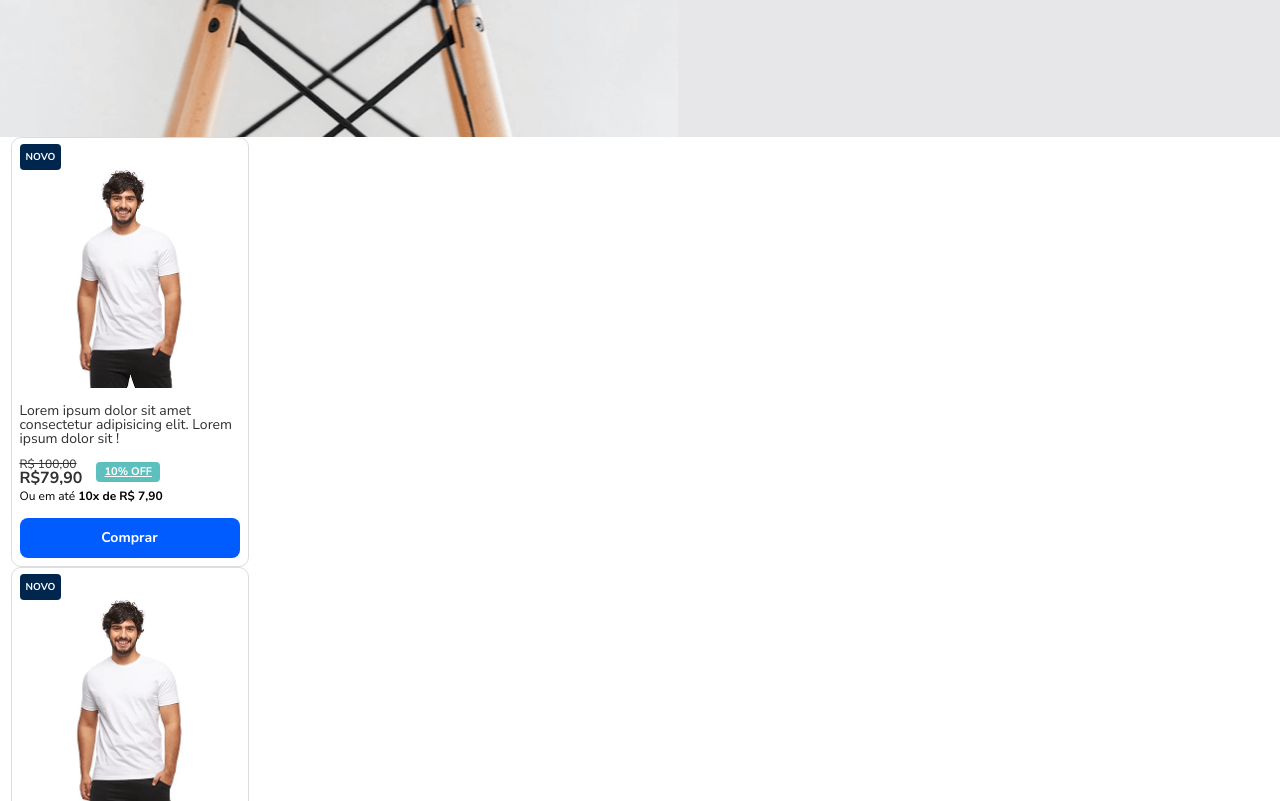
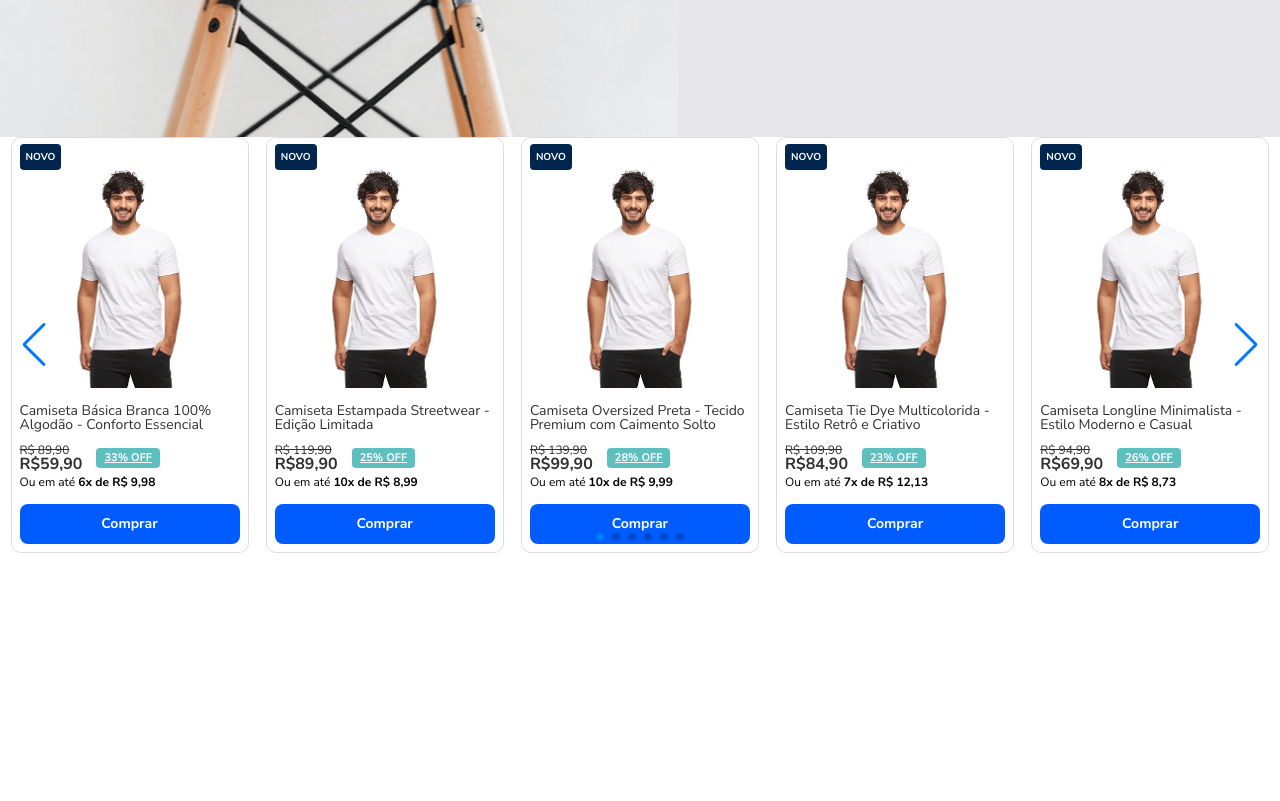
Before and after one commit to gleidsonfagno/e-commerce, a website with bundled scripts: page index.html in a window 1280 px wide. Shown: the part 559-1360 px from the top of the page. After the commit the page ends 1112 px from the top, so only its background shows below. Built offline with nearby package versions, Linux system fonts and the light colour scheme; files whose address does not match are found by name.

Commit message:
feat: Criado o carrossel de produtos com Swiper

```diff
--- a/index.html
+++ b/index.html
@@ -1,18 +1,21 @@
 <!DOCTYPE html>
 <html lang="pt-BR">
+
 <head>
   <meta charset="UTF-8" />
   <meta name="viewport" content="width=device-width, initial-scale=1.0" />
-    <link rel="stylesheet" href="build/stylesheets/index.css"  />
-    <link rel="preconnect" href="https://fonts.googleapis.com" />
-    <link rel="preconnect" href="https://fonts.gstatic.com" crossorigin />
+  <!-- Link do gopgle fontes -->
+  <!-- <link rel="preconnect" href="https://fonts.googleapis.com" />
+    <link rel="preconnect" href="https://fonts.gstatic.com" crossorigin /> -->
   <link
     href="https://fonts.googleapis.com/css2?family=Nunito+Sans:opsz,wght@6..12,200..1000&family=Nunito:wght@200..1000&display=swap"
-      rel="stylesheet"
-    />
-
+    rel="stylesheet" />
+  <link rel="stylesheet" href="build/stylesheets/index.css" />
+  <!-- Link do Swiper CSS -->
+  <link rel="stylesheet" href="https://cdn.jsdelivr.net/npm/swiper@11/swiper-bundle.min.css" />
   <title>Avanti</title>
 </head>
+
 <body>
   <header class="header">
     <div class="header-promocao">
@@ -22,15 +25,18 @@
       </p>
     </div>
 
-     <div class="header-content" >
+    <div class="header-content">
 
       <div class="header-user-content">
         <div class="header-user">
           <button class="menu-mobile">
             <svg width="24" height="25" viewBox="0 0 24 25" fill="none" xmlns="http://www.w3.org/2000/svg">
-              <line x1="1" y1="12.4998" x2="22.7185" y2="12.4998" stroke="black" stroke-width="2" stroke-linecap="round"/>
-              <line x1="1" y1="23.1921" x2="22.7185" y2="23.1921" stroke="black" stroke-width="2" stroke-linecap="round"/>
-              <line x1="1" y1="1.80762" x2="22.7185" y2="1.80762" stroke="black" stroke-width="2" stroke-linecap="round"/>
+              <line x1="1" y1="12.4998" x2="22.7185" y2="12.4998" stroke="black" stroke-width="2"
+                stroke-linecap="round" />
+              <line x1="1" y1="23.1921" x2="22.7185" y2="23.1921" stroke="black" stroke-width="2"
+                stroke-linecap="round" />
+              <line x1="1" y1="1.80762" x2="22.7185" y2="1.80762" stroke="black" stroke-width="2"
+                stroke-linecap="round" />
             </svg>
 
           </button>
@@ -72,9 +78,9 @@
             <button class="menu-toggle">
 
               <svg width="14" height="12" viewBox="0 0 14 12" fill="none" xmlns="http://www.w3.org/2000/svg">
-<line x1="1" y1="6" x2="13" y2="6" stroke="currentColor" stroke-width="2" stroke-linecap="round"/>
-<line x1="1" y1="11" x2="13" y2="11" stroke="currentColor" stroke-width="2" stroke-linecap="round"/>
-<line x1="1" y1="1" x2="13" y2="1" stroke="currentColor" stroke-width="2" stroke-linecap="round"/>
+                <line x1="1" y1="6" x2="13" y2="6" stroke="currentColor" stroke-width="2" stroke-linecap="round" />
+                <line x1="1" y1="11" x2="13" y2="11" stroke="currentColor" stroke-width="2" stroke-linecap="round" />
+                <line x1="1" y1="1" x2="13" y2="1" stroke="currentColor" stroke-width="2" stroke-linecap="round" />
               </svg>
               <a href="#">Todas as Categorias</a>
             </button>
@@ -231,7 +237,7 @@
           </div>
 
           <article class="card-panel">
-          <h2>Confira os Produtos <br> <strong>Que  <br> acabaram De chegar</strong></h2>
+            <h2>Confira os Produtos <br> <strong>Que <br> acabaram De chegar</strong></h2>
             <button>Ver todos</button>
           </article>
 
@@ -247,36 +253,42 @@
     </div>
 
     <div class="hero-banner-promotion">
-        <h1>super <span>sale</span>  </h1>
+      <h1>super <span>sale</span> </h1>
       <p>Selected items up to</p>
       <h3> 50%off</h3>
     </div>
   </section>
   <main>
 
-      <section >
+    <section>
+
+      <div class="swiper container-product">
+        <div class="card-wrapeper">
+
+          <ul class="card-item swiper-wrapper">
+
+            <li class="swiper-slide">
               <article class="card">
                 <div class="card-img">
                   <span>Novo</span>
-            <img src="./src/assets/card-item.png" alt="imagem do produto">
+                  <img src="./src/assets/card-item.png" alt="Camiseta Básica Branca">
                 </div>
 
                 <div class="card-content">
-            <h3>Lorem ipsum dolor sit amet consectetur adipisicing elit. Lorem ipsum dolor sit !</h3>
+                  <h3>Camiseta Básica Branca 100% Algodão - Conforto Essencial</h3>
 
                   <div class="card-price">
-              <p> <span>R$ 100,00</span> R$79,90</p>
+                    <p> <span>R$ 89,90</span> R$59,90</p>
                     <span class="card-disont">
-                10% off
+                      33% off
                     </span>
                   </div>
 
-            <p>Ou em até <span>10x de R$ 7,90</span></p>
+                  <p>Ou em até <span>6x de R$ 9,98</span></p>
                 </div>
 
                 <div class="buy-button-card">
                   <button class="add-to-cart">Comprar</button>
-
                   <div class="counter hidden">
                     <button class="decrease">−</button>
                     <span class="quantity">1</span>
@@ -284,29 +296,30 @@
                   </div>
                 </div>
               </article>
+            </li>
 
+            <li class="swiper-slide">
               <article class="card">
                 <div class="card-img">
                   <span>Novo</span>
-            <img src="./src/assets/card-item.png" alt="imagem do produto">
+                  <img src="./src/assets/card-item.png" alt="Camiseta Estampada Streetwear">
                 </div>
 
                 <div class="card-content">
-            <h3>Lorem ipsum dolor sit amet consectetur adipisicing elit. Lorem ipsum dolor sit !</h3>
+                  <h3>Camiseta Estampada Streetwear - Edição Limitada</h3>
 
                   <div class="card-price">
-              <p> <span>R$ 100,00</span> R$79,90</p>
+                    <p> <span>R$ 119,90</span> R$89,90</p>
                     <span class="card-disont">
-                10% off
+                      25% off
                     </span>
                   </div>
 
-            <p>Ou em até <span>10x de R$ 7,90</span></p>
+                  <p>Ou em até <span>10x de R$ 8,99</span></p>
                 </div>
 
                 <div class="buy-button-card">
                   <button class="add-to-cart">Comprar</button>
-
                   <div class="counter hidden">
                     <button class="decrease">−</button>
                     <span class="quantity">1</span>
@@ -314,6 +327,146 @@
                   </div>
                 </div>
               </article>
+            </li>
+
+            <li class="swiper-slide">
+              <article class="card">
+                <div class="card-img">
+                  <span>Novo</span>
+                  <img src="./src/assets/card-item.png" alt="Camiseta Oversized Preta">
+                </div>
+
+                <div class="card-content">
+                  <h3>Camiseta Oversized Preta - Tecido Premium com Caimento Solto</h3>
+
+                  <div class="card-price">
+                    <p> <span>R$ 139,90</span> R$99,90</p>
+                    <span class="card-disont">
+                      28% off
+                    </span>
+                  </div>
+
+                  <p>Ou em até <span>10x de R$ 9,99</span></p>
+                </div>
+
+                <div class="buy-button-card">
+                  <button class="add-to-cart">Comprar</button>
+                  <div class="counter hidden">
+                    <button class="decrease">−</button>
+                    <span class="quantity">1</span>
+                    <button class="increase">+</button>
+                  </div>
+                </div>
+              </article>
+            </li>
+
+            <li class="swiper-slide">
+              <article class="card">
+                <div class="card-img">
+                  <span>Novo</span>
+                  <img src="./src/assets/card-item.png" alt="Camiseta Tie Dye Multicolorida">
+                </div>
+
+                <div class="card-content">
+                  <h3>Camiseta Tie Dye Multicolorida - Estilo Retrô e Criativo</h3>
+
+                  <div class="card-price">
+                    <p> <span>R$ 109,90</span> R$84,90</p>
+                    <span class="card-disont">
+                      23% off
+                    </span>
+                  </div>
+
+                  <p>Ou em até <span>7x de R$ 12,13</span></p>
+                </div>
+
+                <div class="buy-button-card">
+                  <button class="add-to-cart">Comprar</button>
+                  <div class="counter hidden">
+                    <button class="decrease">−</button>
+                    <span class="quantity">1</span>
+                    <button class="increase">+</button>
+                  </div>
+                </div>
+              </article>
+            </li>
+
+            <li class="swiper-slide">
+              <article class="card">
+                <div class="card-img">
+                  <span>Novo</span>
+                  <img src="./src/assets/card-item.png" alt="Camiseta Longline Minimalista">
+                </div>
+
+                <div class="card-content">
+                  <h3>Camiseta Longline Minimalista - Estilo Moderno e Casual</h3>
+
+                  <div class="card-price">
+                    <p> <span>R$ 94,90</span> R$69,90</p>
+                    <span class="card-disont">
+                      26% off
+                    </span>
+                  </div>
+
+                  <p>Ou em até <span>8x de R$ 8,73</span></p>
+                </div>
+
+                <div class="buy-button-card">
+                  <button class="add-to-cart">Comprar</button>
+                  <div class="counter hidden">
+                    <button class="decrease">−</button>
+                    <span class="quantity">1</span>
+                    <button class="increase">+</button>
+                  </div>
+                </div>
+              </article>
+            </li>
+
+            <li class="swiper-slide">
+              <article class="card">
+                <div class="card-img">
+                  <span>Novo</span>
+                  <img src="./src/assets/card-item.png" alt="Camiseta Manga Raglan">
+                </div>
+
+                <div class="card-content">
+                  <h3>Camiseta Manga Raglan - Inspirada no Estilo Baseball</h3>
+
+                  <div class="card-price">
+                    <p> <span>R$ 99,90</span> R$74,90</p>
+                    <span class="card-disont">
+                      25% off
+                    </span>
+                  </div>
+
+                  <p>Ou em até <span>9x de R$ 8,32</span></p>
+                </div>
+
+                <div class="buy-button-card">
+                  <button class="add-to-cart">Comprar</button>
+                  <div class="counter hidden">
+                    <button class="decrease">−</button>
+                    <span class="quantity">1</span>
+                    <button class="increase">+</button>
+                  </div>
+                </div>
+              </article>
+            </li>
+
+          </ul>
+
+
+          <div class="swiper-pagination"></div>
+
+
+          <div class="swiper-button-prev"></div>
+          <div class="swiper-button-next"></div>
+
+
+        </div>
+      </div>
+
+
 
     </section>
 
@@ -321,6 +474,8 @@
 
   </main>
 
-    <script src="/src//js/menu-toggle.js"></script>
+  <script src="https://cdn.jsdelivr.net/npm/swiper@11/swiper-bundle.min.js"></script>
+  <script type="module" src="/src/js/index.js"></script>
 </body>
+
 </html>
--- a/package.json
+++ b/package.json
@@ -1,5 +1,6 @@
 {
   "devDependencies": {
+    "prettier": "^3.5.3",
     "sass": "^1.86.0"
   },
   "scripts": {
--- /dev/null
+++ b/src/js/carrosel_prodcts.js
@@ -0,0 +1,29 @@
+new Swiper('.card-wrapeper', {
+    loop: true,
+    spaceBetween: 17,
+    // If we need pagination
+    pagination: {
+      el: '.swiper-pagination',
+      clickable: true
+    },
+
+    // Navigation arrows
+    navigation: {
+      nextEl: '.swiper-button-next',
+      prevEl: '.swiper-button-prev',
+    },
+
+   // Responsive breakpoints
+
+    breakpoints: {
+        0: {
+            slidesPerView: 2
+        },
+        640: {
+            slidesPerView: 3
+        },
+        1200: {
+            slidesPerView: 5
+        }
+      }
+  });
--- /dev/null
+++ b/src/js/index.js
@@ -0,0 +1,2 @@
+import "./carrosel_prodcts.js"
+import "./menu-toggle.js"
--- a/src/scss/_card.scss
+++ b/src/scss/_card.scss
@@ -1,4 +1,3 @@
-
 .card {
   max-width: 238px;
 
@@ -12,7 +11,6 @@
   gap: 16px;
 
   .card-img {
-
     span {
       font-weight: 700;
       font-size: 10px;
@@ -127,7 +125,7 @@
     }
 
     .hidden {
-        display: none;
+      display: none;
     }
   }
 }
--- /dev/null
+++ b/src/scss/_carrosel_prodcts.scss
@@ -0,0 +1 @@
+@use "card";
--- a/src/scss/index.scss
+++ b/src/scss/index.scss
@@ -4,4 +4,4 @@
 @use "nav";
 @use "main";
 @use "baner";
-@use "card";
+@use "carrosel_prodcts";
```
Also changed, not shown: 2 other files. Lines whose indentation alone changed are shown as unchanged.
